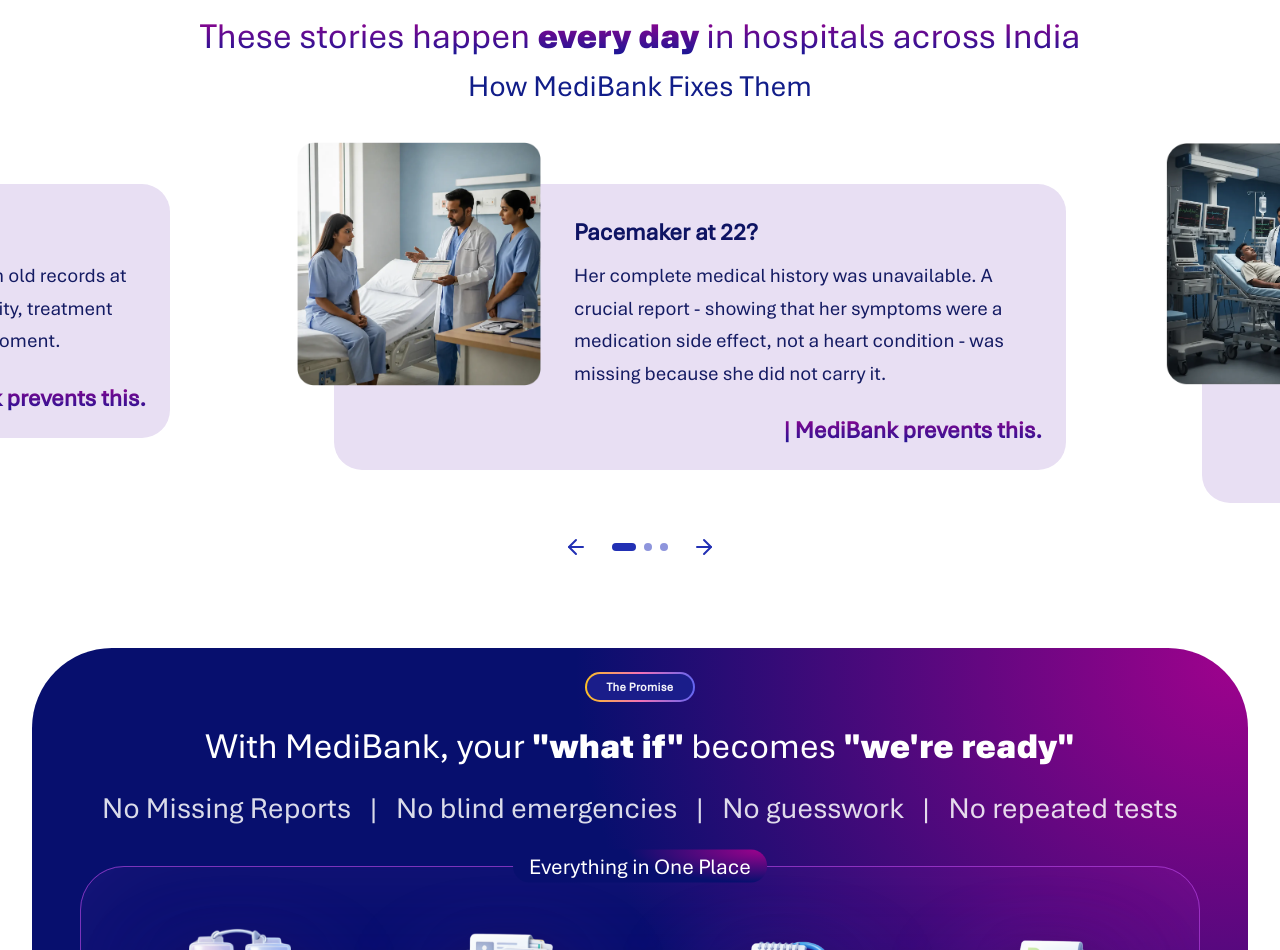
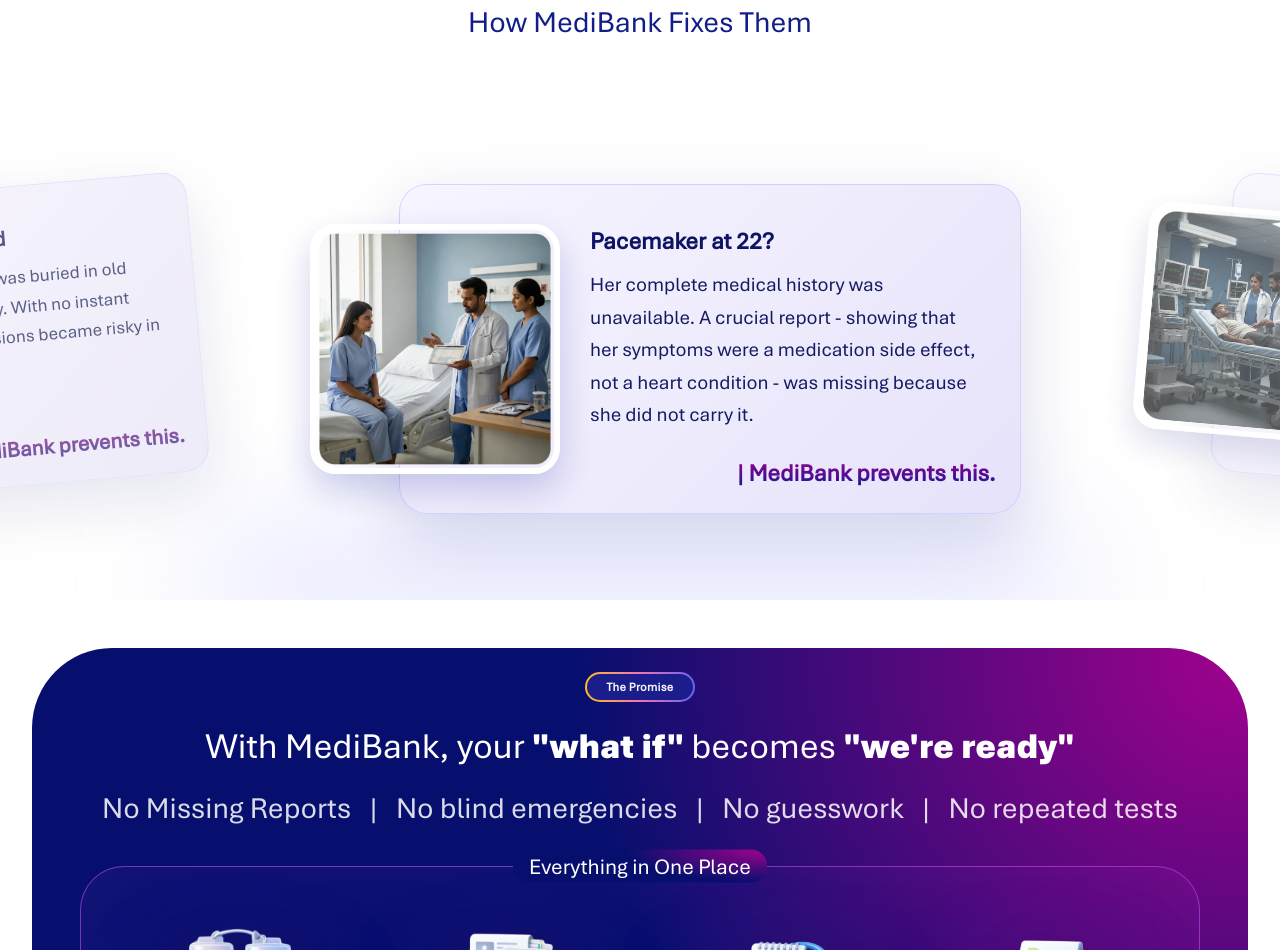
Before and after one commit to devteammb/medibank-website-old, a Next.js app: page / in a window 1280 px wide. Shown: the part 1800-2750 px from the top of the page. Built offline with nearby package versions, Linux system fonts and the light colour scheme.

Commit message:
ui update at real consequences

```diff
--- a/src/components/Home/Realconsequences.js
+++ b/src/components/Home/Realconsequences.js
@@ -40,21 +40,22 @@
     const onSelect = () => setCurrent(api.selectedScrollSnap());
     onSelect();
     api.on("select", onSelect);
+    api.on("reInit", onSelect);
 
-    return () => api.off("select", onSelect);
+    return () => {
+      api.off("select", onSelect);
+      api.off("reInit", onSelect);
+    };
   }, [api]);
 
-  React.useEffect(() => {
-    if (!api) return;
-
-    const interval = setInterval(() => api.scrollNext(), 12000);
-    return () => clearInterval(interval);
-  }, [api]);
+  const getSlidePosition = (index) => {
+    const distance = (index - current + stories.length) % stories.length;
+    return distance > stories.length / 2 ? distance - stories.length : distance;
+  };
 
   return (
-    // ✅ REMOVE overflow-hidden so the top-floating image is not clipped
-    <section className="bg-white py-10 md:py-20 overflow-hidden">
-      <div className="mx-auto py-10 md:py-20 max-w-7xl">
+    <section className="overflow-hidden bg-white py-14 md:py-24">
+      <div className="mx-auto max-w-[1440px]">
         <div className="text-center px-4">
           <GradientBadge innerClassName="bg-white text-[#2A2FAE] border border-[#F2A400] px-6 py-1 font-semibold">
             Real Consequences
@@ -76,35 +77,43 @@
           <p className="mt-2 text-base md:mt-3 md:text-3xl text-[#111D89]">How MediBank Fixes Them</p>
         </div>
 
-        <div className="mt-12 md:mt-20">
+        <div className="relative mt-14 md:mt-20">
+          <div className="pointer-events-none absolute inset-x-[15%] bottom-4 h-28 rounded-full bg-[#D8D9FF]/60 blur-3xl" />
           <Carousel
-            opts={{ align: "center", loop: true }}
+            opts={{ align: "center", loop: true, skipSnaps: false, dragFree: false }}
             setApi={setApi}
-            className="w-full overflow-visible [&>div]:overflow-visible [&>div>div]:overflow-visible"
+            className="w-full cursor-grab overflow-visible active:cursor-grabbing [&>div]:overflow-visible"
+            aria-label="Real consequences stories"
           >
-            <CarouselContent className="px-4 md:px-7 overflow-visible">
-              {stories.map((story) => (
+            <CarouselContent className="-ml-0 items-stretch overflow-visible py-12 md:py-16">
+              {stories.map((story, index) => {
+                const position = getSlidePosition(index);
+                const isActive = position === 0;
+
+                return (
                   <CarouselItem
                     key={story.title}
-                  className="basis-[88%] md:basis-[78%] lg:basis-[70%] overflow-visible"
+                    aria-label={`${index + 1} of ${stories.length}`}
+                    aria-current={isActive ? "true" : undefined}
+                    className="basis-[84%] px-2 sm:basis-[76%] md:basis-[68%] md:px-4 lg:basis-[62%]"
                   >
                     <article
-                    className="
-                      relative overflow-visible
-                      rounded-[28px] bg-[#E8DFF3]
-                      px-4 pb-16 pt-20
-                      md:ml-[120px] md:px-10 md:pt-8 md:pb-20
-                      lg:pl-[240px]
-                    "
+                      className={`relative min-h-[390px] overflow-visible rounded-[28px] border border-[#BFC3FF]/60 bg-[linear-gradient(135deg,#F7F5FF_0%,#E6E2FA_100%)] px-6 pb-20 pt-24 shadow-[0_24px_70px_rgba(25,31,133,0.16)] transition-[transform,opacity,filter,box-shadow] duration-700 ease-[cubic-bezier(.22,1,.36,1)] md:ml-[100px] md:min-h-[330px] md:px-10 md:pb-20 md:pt-10 lg:ml-[140px] lg:pl-[190px] ${
+                      isActive
+                        ? "z-20 scale-100 rotate-0 opacity-100"
+                        : position < 0
+                          ? "z-10 -translate-y-1 rotate-[-5deg] scale-[0.91] opacity-70 saturate-[.8]"
+                          : "z-10 -translate-y-1 rotate-[5deg] scale-[0.91] opacity-70 saturate-[.8]"
+                    }`}
                     >
                     {/* Image */}
                     <div
                       className="
-                        absolute left-1/2 top-[-34px] z-30
+                        absolute left-1/2 top-[-36px] z-30
                         -translate-x-1/2
-                        h-[108px] w-[108px] rounded-[18px] overflow-hidden
-                        md:left-[-40px] md:top-[-45px] md:translate-x-0
-                        md:h-[250px] md:w-[250px] md:rounded-[24px]
+                        h-[116px] w-[116px] overflow-hidden rounded-[22px] border-[6px] border-white shadow-[0_16px_35px_rgba(14,24,150,0.2)]
+                        md:left-[-100px] md:top-1/2 md:h-[250px] md:w-[250px] md:-translate-y-1/2 md:translate-x-0 md:rounded-[26px]
+                        lg:left-[-90px]
                       "
                     >
                       <Image
@@ -116,7 +125,6 @@
                       />
                     </div>
 
-                    {/* Content */}
                     <div className="flex flex-col gap-3">
                       <h3 className="text-xl font-semibold text-[#0E1463] md:text-2xl">
                         {story.title}
@@ -127,7 +135,6 @@
                       </p>
                     </div>
 
-                    {/* Highlight bottom-right */}
                     <p
                       className="
                         absolute bottom-6 right-6
@@ -141,7 +148,8 @@
                     </p>
                     </article>
                   </CarouselItem>
-              ))}
+                );
+              })}
             </CarouselContent>
           </Carousel>
 
@@ -149,7 +157,7 @@
           <div className="mt-5 md:mt-8 flex items-center justify-center gap-4 md:gap-6 text-[#2230B4]">
             <button
               onClick={() => api?.scrollPrev()}
-              className="transition hover:opacity-70"
+              className="grid h-11 w-11 place-items-center rounded-full border border-[#2230B4]/20 bg-white shadow-sm transition duration-300 hover:-translate-x-1 hover:bg-[#EEF0FF]"
               aria-label="Previous story"
             >
               <ArrowLeft size={24} />
@@ -157,9 +165,11 @@
 
             <div className="flex items-center gap-2">
               {stories.map((_, index) => (
-                <span
+                <button
                   key={index}
-                  className={`h-2 rounded-full transition-all ${
+                  onClick={() => api?.scrollTo(index)}
+                  aria-label={`Go to story ${index + 1}`}
+                  className={`h-2 rounded-full transition-all duration-500 ${
                     current === index ? "w-6 bg-[#2230B4]" : "w-2 bg-[#8E95DC]"
                   }`}
                 />
@@ -168,7 +178,7 @@
 
             <button
               onClick={() => api?.scrollNext()}
-              className="transition hover:opacity-70"
+              className="grid h-11 w-11 place-items-center rounded-full border border-[#2230B4]/20 bg-white shadow-sm transition duration-300 hover:translate-x-1 hover:bg-[#EEF0FF]"
               aria-label="Next story"
             >
               <ArrowRight size={24} />
```
Lines whose indentation alone changed are shown as unchanged.
